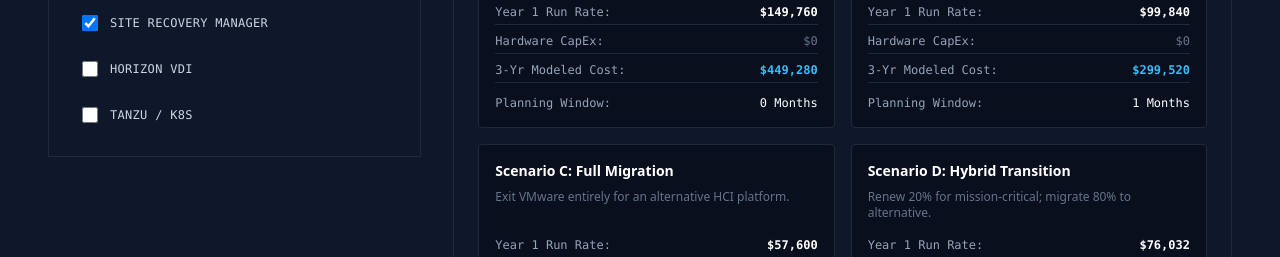
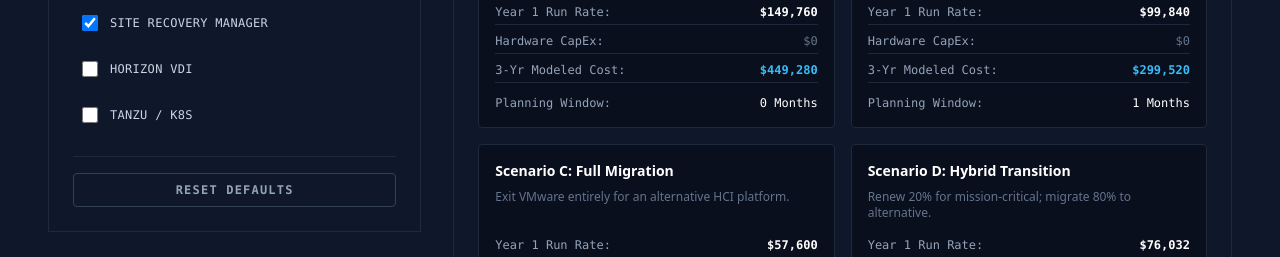
Before and after one commit to rack2cloud/vmware-nutanix-mapper-tool, a Next.js app: page / in a window 1280 px wide. Shown: the part 964-1221 px from the top of the page. Built offline with nearby package versions, Linux system fonts and the light colour scheme.

Commit message:
Refactor profile state initialization
Refactor profile state initialization to use a constant for better readability and maintainability.

```diff
--- a/src/app/page.tsx
+++ b/src/app/page.tsx
@@ -7,8 +7,7 @@
   ModernizationResults
 } from "@/lib/calculator";
 
-export default function ModernizationPlanner() {
-  const [profile, setProfile] = useState<EnvironmentProfile>({
+const INITIAL_PROFILE: EnvironmentProfile = {
   hosts: 6,
   socketsPerHost: 2,
   coresPerSocket: 48,
@@ -22,8 +21,10 @@
   hasSrm: true,
   hasHorizon: false,
   hasK8s: false,
-  });
+};
 
+export default function ModernizationPlanner() {
+  const [profile, setProfile] = useState<EnvironmentProfile>(INITIAL_PROFILE);
   const [results, setResults] = useState<ModernizationResults | null>(null);
 
   useEffect(() => {
@@ -41,6 +42,10 @@
 
   const handleSelectChange = (e: React.ChangeEvent<HTMLSelectElement>) => {
     setProfile({ ...profile, [e.target.name]: e.target.value as "vcf" | "vvf" });
+  };
+
+  const handleReset = () => {
+    setProfile(INITIAL_PROFILE);
   };
 
   const getBandColor = (band: string) => {
@@ -84,21 +89,11 @@
               </p>
             </div>
 
-  {/* Share and PDF Buttons */}
             <div className="shrink-0 flex gap-3">
-    <button
-      onClick={() => {
-        navigator.clipboard.writeText(window.location.href);
-        alert("Link copied to clipboard!");
-      }}
-      className="bg-transparent border border-slate-700 hover:border-slate-500 text-slate-400 hover:text-slate-200 px-4 py-2 rounded text-xs font-bold font-mono tracking-widest transition-colors uppercase"
-    >
+              <button onClick={() => { navigator.clipboard.writeText(window.location.href); alert("Link copied to clipboard!"); }} className="bg-transparent border border-slate-700 hover:border-slate-500 text-slate-400 hover:text-slate-200 px-4 py-2 rounded text-xs font-bold font-mono tracking-widest transition-colors uppercase">
                 Share
               </button>
-    <button
-      onClick={() => window.print()}
-      className="bg-transparent border border-slate-700 hover:border-slate-500 text-slate-400 hover:text-slate-200 px-4 py-2 rounded text-xs font-bold font-mono tracking-widest transition-colors uppercase"
-    >
+              <button onClick={() => window.print()} className="bg-transparent border border-slate-700 hover:border-slate-500 text-slate-400 hover:text-slate-200 px-4 py-2 rounded text-xs font-bold font-mono tracking-widest transition-colors uppercase">
                 PDF
               </button>
             </div>
@@ -185,6 +180,15 @@
                   </label>
                 ))}
               </div>
+
+              <div className="mt-6 pt-4 border-t border-slate-800">
+                <button
+                  onClick={handleReset}
+                  className="w-full bg-transparent hover:bg-slate-800 border border-slate-700 hover:border-slate-600 text-slate-400 hover:text-slate-200 py-2 rounded text-xs font-bold font-mono tracking-widest transition-colors uppercase"
+                >
+                  Reset Defaults
+                </button>
+              </div>
             </div>
           </div>
 
@@ -194,7 +198,6 @@
             {/* 4-CARD METRIC BLOCK */}
             <div className="grid grid-cols-2 md:grid-cols-4 gap-4">
 
-              {/* MPI: The Hero Metric */}
               <div className={`col-span-2 md:col-span-2 p-6 rounded-lg border ${getBandColor(results.modernizationPressureBand)} flex flex-col justify-between`}>
                 <div className="font-mono text-xs font-bold uppercase tracking-wider mb-4 opacity-80">
                   &gt;_ Modernization Pressure Index
@@ -206,7 +209,6 @@
                 <p className="mt-4 text-xs opacity-80 font-mono uppercase">Calculated Justification Output</p>
               </div>
 
-              {/* Renewal Horizon (Timer) */}
               <div className={`col-span-2 md:col-span-2 p-6 rounded-lg border ${profile.contractHorizonMonths <= 6 ? 'border-rose-500/50 bg-rose-500/10 text-rose-400' : 'border-sky-500/30 bg-sky-500/10 text-sky-400'} flex flex-col justify-between`}>
                 <div className="font-mono text-xs font-bold uppercase tracking-wider mb-4 opacity-80">
                   &gt;_ Renewal Horizon
@@ -220,7 +222,6 @@
                 </p>
               </div>
 
-              {/* Exposure */}
               <div className={`col-span-1 md:col-span-2 p-4 rounded-lg border ${getBandColor(results.renewalExposureBand)} flex flex-col justify-between`}>
                 <div className="font-mono text-[10px] font-bold uppercase tracking-wider mb-2 opacity-80">&gt;_ Renewal Exposure</div>
                 <div className="flex items-baseline gap-3">
@@ -230,7 +231,6 @@
                 <p className="mt-2 text-[10px] opacity-80 font-mono">Licensed Cores: {results.totalLicensedCores}</p>
               </div>
 
-              {/* Complexity */}
               <div className={`col-span-1 md:col-span-2 p-4 rounded-lg border ${getBandColor(results.migrationComplexityBand)} flex flex-col justify-between`}>
                 <div className="font-mono text-[10px] font-bold uppercase tracking-wider mb-2 opacity-80">&gt;_ Migration Complexity</div>
                 <div className="flex items-baseline gap-3">
@@ -242,7 +242,6 @@
 
             </div>
 
-            {/* Framework Signals */}
             {results.frameworkSignals.length > 0 && (
               <div className="space-y-4">
                 {results.frameworkSignals.map((signal) => (
@@ -259,7 +258,6 @@
               </div>
             )}
 
-            {/* 4-Scenario Financials */}
             <div className="bg-slate-900 border border-slate-800 rounded-lg p-6">
               <div className="flex items-center justify-between mb-6 pb-4 border-b border-slate-800">
                 <h2 className="font-mono text-sm font-bold text-white uppercase tracking-wider">
@@ -300,7 +298,6 @@
                 ))}
               </div>
 
-              {/* Recommended Path Footer */}
               <div className="mt-6 pt-6 border-t border-dashed border-slate-800">
                 <h4 className="font-mono text-xs font-bold text-slate-500 uppercase tracking-widest mb-2">Architectural Signal</h4>
                 <p className="text-lg text-white font-medium leading-relaxed">
@@ -313,7 +310,6 @@
           </div>
         </div>
 
-        {/* Updated Footer */}
         <div className="mt-12 pt-8 border-t border-slate-800 pb-12">
           <div className="text-left mb-10 text-xs text-slate-500 font-mono leading-relaxed">
             <strong className="text-slate-400 uppercase tracking-widest">&gt;_ Disclaimer:</strong> The VMware Modernization Planner is a strategic estimation tool based on field observations, generalized platform pricing, and standard architectural patterns. It does not constitute a formal vendor quote, guaranteed pricing, or binding architectural advice. Actual renewal costs and migration complexities will vary based on enterprise agreements, workload telemetry, and specific technical debt.
```
Lines whose indentation alone changed are shown as unchanged.
